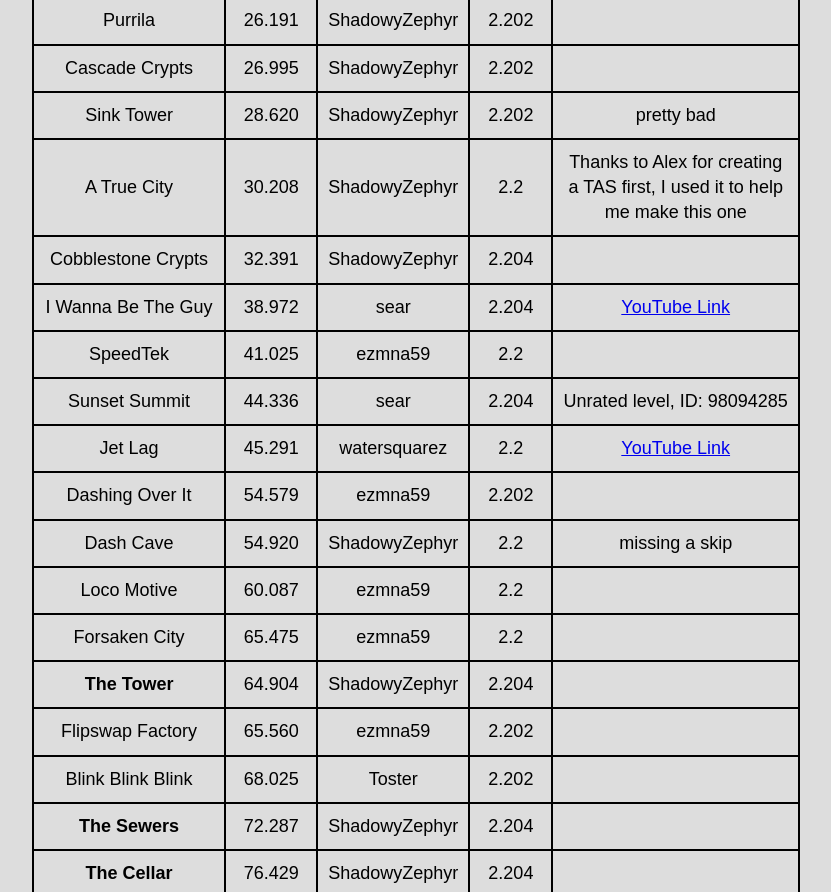
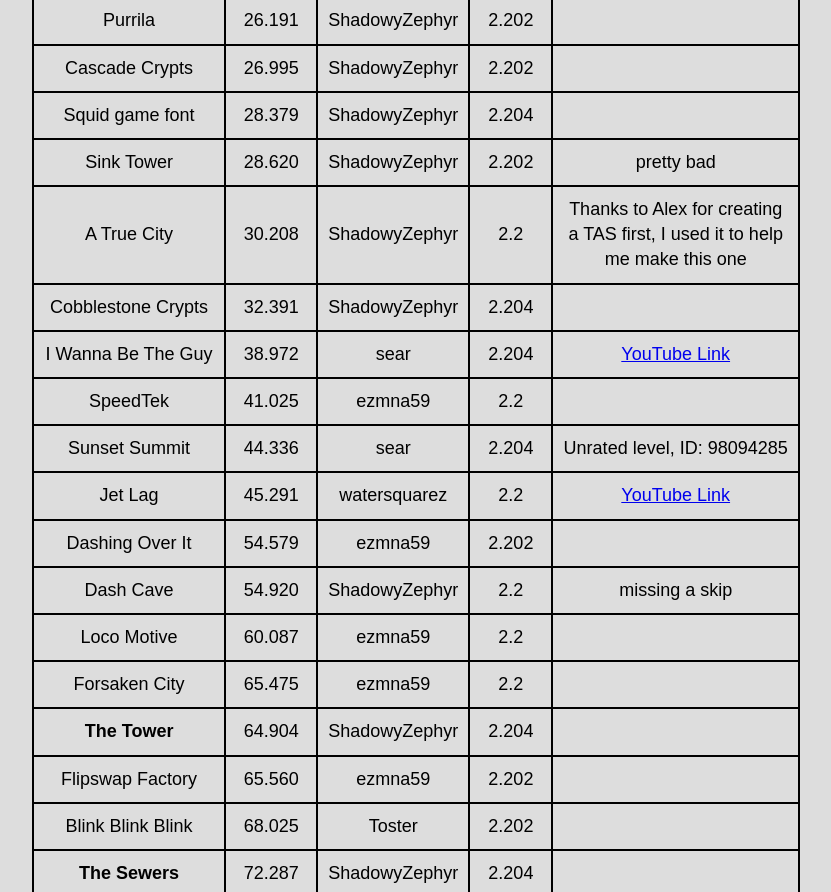
Before and after one commit to ShadowyZephyr/tas-project, a plain HTML site: page index.html in a window 1280 px wide. Shown: the part 1979-2871 px from the top of the page, without its empty margins (224-1055 px from the left). Drawn offline with Linux system fonts and the light colour scheme.

Commit message:
added squid-game-font

```diff
--- a/index.html
+++ b/index.html
@@ -45,6 +45,7 @@
             <a id="snowy-peaks" href="/tas-project/ybot/snowy-peaks.ybot" download></a>
             <a id="spartan-tower" href="/tas-project/ybot/spartan-tower.ybot" download> </a>
             <a id="speedtek" href="/tas-project/ybot/speedtek.ybot" download> </a>
+            <a id="squid-game-font" href="/tas-project/ybot/squid-game-font.ybot" download> </a>
             <a id="sunken-pier" href="/tas-project/ybot/sunken-pier.ybot" download> </a>
             <a id="sunset-summit" href="/tas-project/ybot/sunset-summit.ybot" download> </a>
             <a id="the-abyss" href="/tas-project/ybot/the-abyss.ybot" download> </a>
@@ -251,6 +252,13 @@
                         <td>2.202</td>
                         <td></td>
                     </tr>
+                    <tr class="download" onclick="download('squid-game-font')">
+                        <td>Squid game font</td>
+                        <td>28.379</td>
+                        <td>ShadowyZephyr</td>
+                        <td>2.204</td>
+                        <td></td>
+                    </tr>
                     <tr class="download" onclick="download('sink-tower')">
                         <td>Sink Tower</td>
                         <td>28.620</td>
```
Also changed, not shown: 1 other file.
